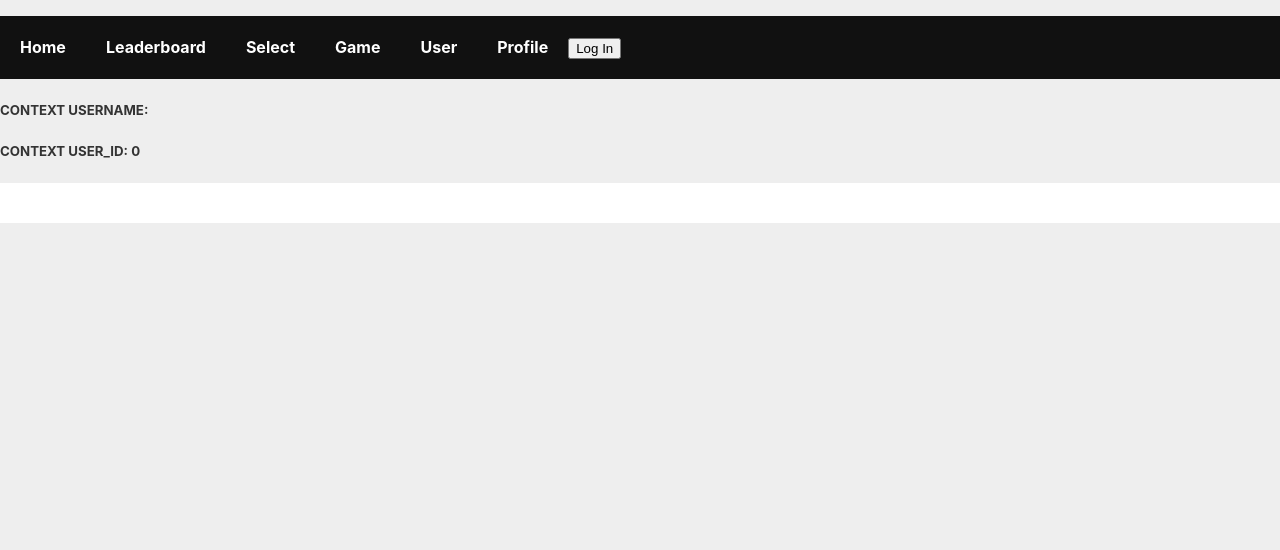
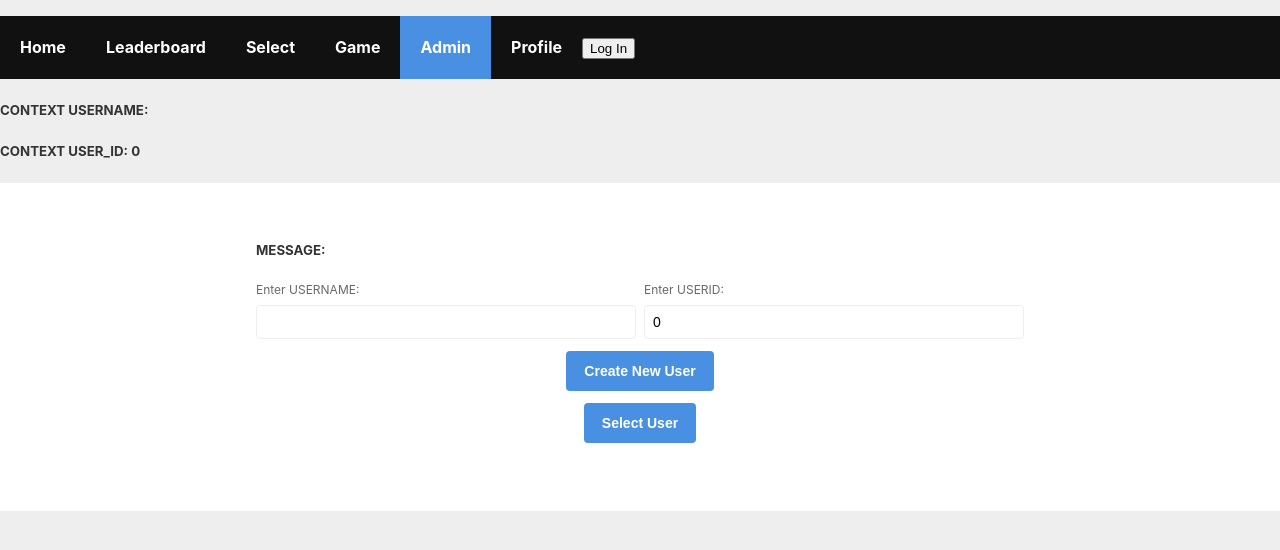
Before and after one commit to GatiAher/lagaan-football-pool-app, a React (Create React App) app in the folder frontend/: page /admin in a window 1280 px wide. Shown: the top 550 px of the page. Built offline with nearby package versions, Linux system fonts and the light colour scheme; no server answers.

Commit message:
Set up Admin Page

```diff
--- a/frontend/src/components/Main/MainPanel.tsx
+++ b/frontend/src/components/Main/MainPanel.tsx
@@ -9,7 +9,7 @@ import Game from "../../routes/game";
 import Select from "../../routes/select";
 import Leaderboard from "../../routes/leaderboard";
 import Profile from "../../routes/profile";
-import User from "../../routes/user";
+import Admin from "../../routes/admin";
 import Loading from "../Loading";
 import TempUserDisplay from "./TempUserDisplay";
 
@@ -27,7 +27,7 @@ const Main = () => {
       <div className="content">
         <Switch>
           <Route component={Home} exact path="/" />
-          <Route component={User} path="/user" />
+          <Route component={Admin} path="/admin" />
           <PrivateRoute component={Profile} path="/profile" />
           <Route component={Leaderboard} path="/leaderboard" />
           <Route component={Select} path="/select" />
--- a/frontend/src/components/Main/NavBar/NavBar.tsx
+++ b/frontend/src/components/Main/NavBar/NavBar.tsx
@@ -30,7 +30,7 @@ const NavBar = () => (
         <NavLink to="/game">Game</NavLink>
       </li>
       <li>
-        <NavLink to="/user">User</NavLink>
+        <NavLink to="/admin">Admin</NavLink>
       </li>
       <li>
         <NavLink exact to="/profile">
```
Also changed, not shown: frontend/src/routes/admin.js (renamed from frontend/src/routes/user.js, +11 -2 lines).
